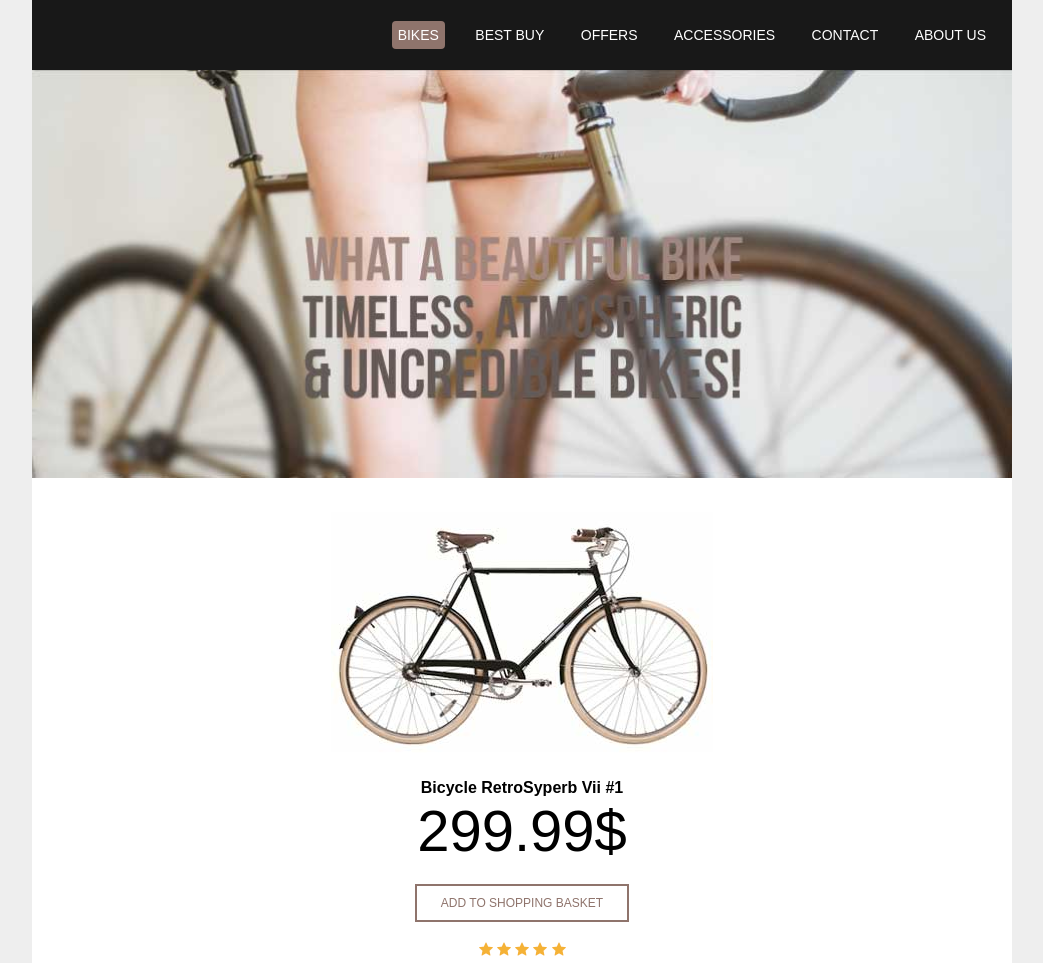
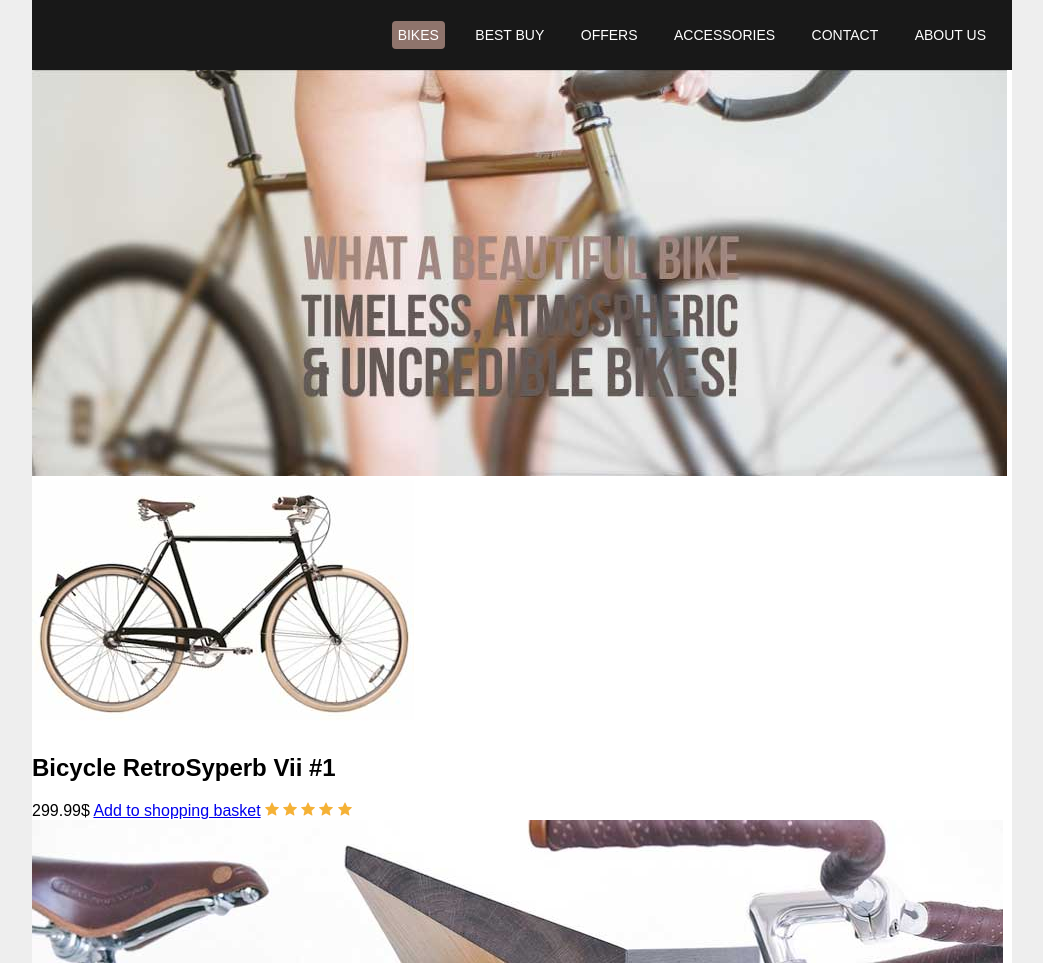
Before and after one commit to agnieszka-lewicka/Bikes-Website, a plain HTML site: page index.html in a window 1280 px wide. Shown: the top 963 px of the page, without its empty margins (118-1161 px from the left). Drawn offline with Linux system fonts and the light colour scheme.

```diff
--- a/style.css
+++ b/style.css
@@ -1,12 +1,7 @@
-/*//////////////////////////
-// BIKES WEBSITE CSS
-// THE NET NINJA
-//////////////////////////*/
-
 body{
+    font-family: Arial, Helvetica, sans-serif;
     margin: 0;
-    font-family: arial;
-    background: #eee;
+    background-color: #eee;
 }
 
 #wrapper{
@@ -43,43 +38,3 @@
     background: #8f746c;
     border-radius: 4px;
 }
-
-#lead-banner img{
-    width: 100%;
-}
-
-#shop{
-    margin: 30px 0;
-    text-align: center;
-}
-
-#shop h2.product-name{
-    font-size: 16px;
-    margin-bottom: 0;
-}
-
-#shop span.price{
-    font-size: 58px;
-    display: block;
-}
-
-#shop a.add-to-bag{
-    display: block;
-    color: #8f746c;
-    text-transform: uppercase;
-    font-size: 12px;
-    text-decoration: none;
-    padding: 10px 0px;
-    border: 2px solid #8f746c;
-    width: 210px;
-    margin: 20px auto;
-}
-
-#shop a.add-to-bag:hover{
-    background: #8f746c;
-    color: #fff;
-}
-
-#footer-banner img{
-    width: 100%;
-}
```
